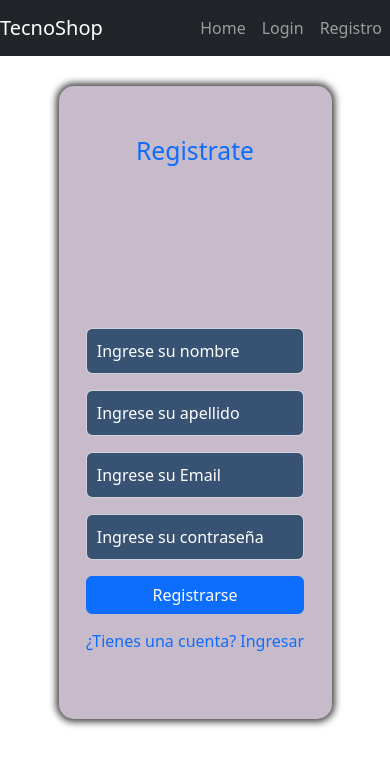
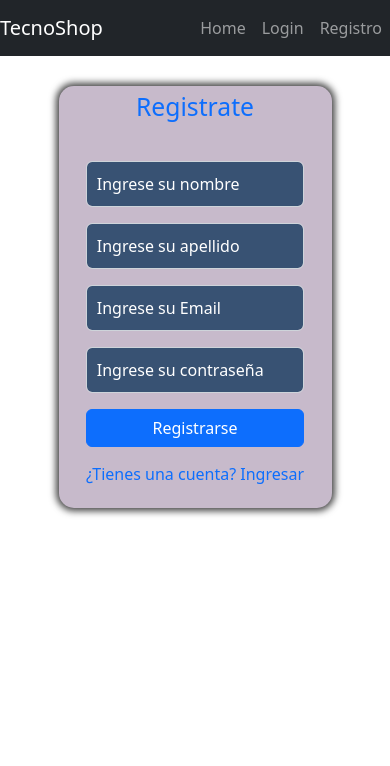
Before and after one commit to Eric9516/Tecno-Shop, a React (Create React App) app: page /registro in a window 390 px wide. Shown: the top 766 px of the page. Built offline with nearby package versions, Linux system fonts and the light colour scheme.

Commit message:
adaptaciones responsive registro

```diff
--- a/src/styles/registro.js
+++ b/src/styles/registro.js
@@ -22,7 +22,7 @@ export const Div = styled.div`
         height: 55vh;
     }
     @media screen and (max-width: 960px) {
-        width: 50%;
+        width: 60%;
         height: 77vh;
     }
     @media screen and (max-width: 500px) {
@@ -36,6 +36,9 @@ export const Div = styled.div`
     @media screen and (max-width: 300px) {
         width: 85%;
         height: 75vh;
+    }
+    @media screen and (min-height: 700px) {
+        height: 50vh;
     }
 `;
 
```
